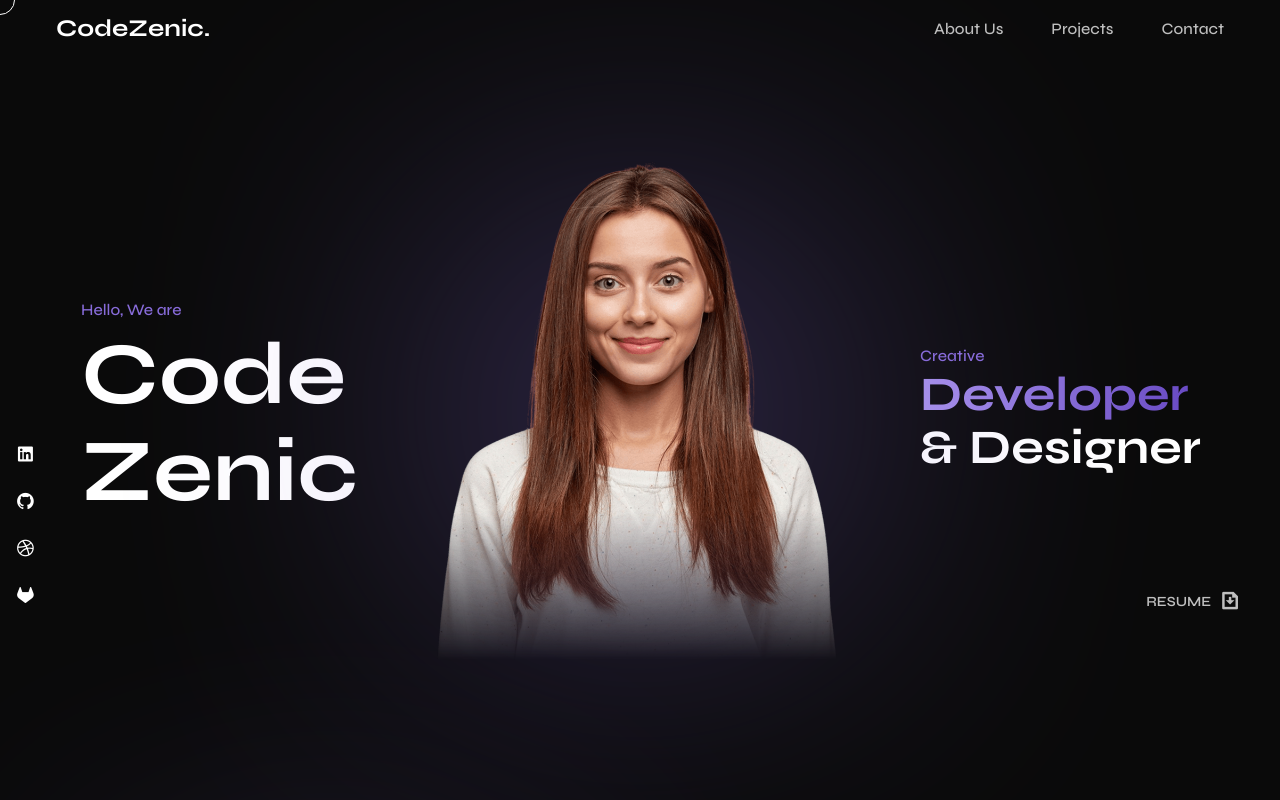
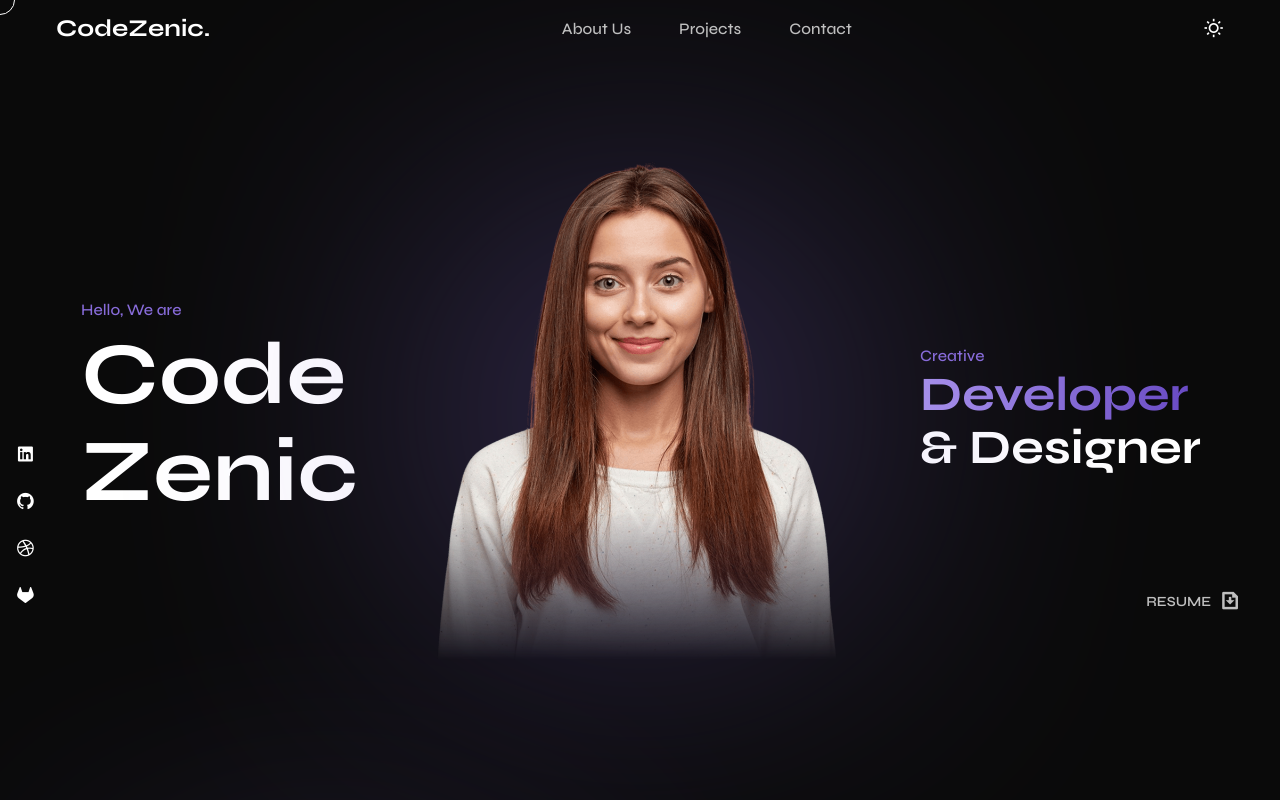
Before and after one commit to binhphanbp/portfolio-digital-marketing, a Next.js app: page / in a window 1280 px wide. Shown: the top 800 px of the page. Built offline with nearby package versions, Linux system fonts and the light colour scheme.

Commit message:
feat: dark/light mode switch

```diff
--- /dev/null
+++ b/app/ThemeProvider.jsx
@@ -0,0 +1,7 @@
+"use client";
+
+import { ThemeProvider as NextThemesProvider } from "next-themes";
+
+export function ThemeProvider({ children, ...props }) {
+  return <NextThemesProvider {...props}>{children}</NextThemesProvider>;
+}
--- a/app/globals.css
+++ b/app/globals.css
@@ -39,6 +39,16 @@
   /*========== z index ==========*/
   --z-tooltip: 10;
   --z-fixed: 100;
+}
+
+/*========== Light Theme Variables ==========*/
+.light {
+  --title-color: hsl(0, 0%, 10%);
+  --text-color: hsl(0, 0%, 30%);
+  --text-color-light: hsl(0, 0%, 50%);
+  --body-color: hsl(0, 0%, 98%);
+  --container-color: hsl(0, 0%, 100%);
+  --border-color: hsl(0, 0%, 90%);
 }
 
 /*========== Responsive typography ==========*/
--- a/app/layout.js
+++ b/app/layout.js
@@ -9,19 +9,23 @@ export const metadata = {
   description: "Responsive portfolio website created by Bedimcode and converted to Next.js by Antigravity",
 };
 
+import { ThemeProvider } from "./ThemeProvider";
+
 export default function RootLayout({ children }) {
   return (
-    <html lang="en">
+    <html lang="en" suppressHydrationWarning>
       <head>
         <link rel="shortcut icon" href="/img/favicon.png" type="image/x-icon" />
         <link rel="stylesheet" href="/css/remixicon.min.css" />
       </head>
       <body>
-        <Header />
-        {children}
-        <Footer />
-        <ScrollUp />
-        <CustomCursor />
+        <ThemeProvider attribute="class" defaultTheme="dark" enableSystem={false}>
+          <Header />
+          {children}
+          <Footer />
+          <ScrollUp />
+          <CustomCursor />
+        </ThemeProvider>
       </body>
     </html>
   );
--- a/components/Header.jsx
+++ b/components/Header.jsx
@@ -1,11 +1,19 @@
 "use client";
 import React, { useState, useEffect } from "react";
 import Link from "next/link";
+
+import { useTheme } from "next-themes";
 
 export default function Header() {
   const [isMenuOpen, setIsMenuOpen] = useState(false);
   const [isBlur, setIsBlur] = useState(false);
   const [activeSection, setActiveSection] = useState("");
+  const { theme, setTheme } = useTheme();
+  const [mounted, setMounted] = useState(false);
+
+  useEffect(() => {
+    setMounted(true);
+  }, []);
 
   const toggleMenu = () => setIsMenuOpen(!isMenuOpen);
   const closeMenu = () => setIsMenuOpen(false);
@@ -84,9 +92,24 @@ export default function Header() {
           </div>
         </div>
 
-        {/* Toggle button */}
-        <div className="nav__toggle" id="nav-toggle" onClick={toggleMenu}>
-          <i className="ri-apps-2-line"></i>
+        <div style={{ display: "flex", alignItems: "center", columnGap: "1rem" }}>
+          {/* Theme button */}
+          {mounted && (
+            <i
+              className={theme === "light" ? "ri-moon-line" : "ri-sun-line"}
+              onClick={() => setTheme(theme === "light" ? "dark" : "light")}
+              style={{
+                fontSize: "1.25rem",
+                color: "var(--title-color)",
+                cursor: "pointer",
+              }}
+            ></i>
+          )}
+
+          {/* Toggle button */}
+          <div className="nav__toggle" id="nav-toggle" onClick={toggleMenu}>
+            <i className="ri-apps-2-line"></i>
+          </div>
         </div>
       </nav>
     </header>
--- a/package.json
+++ b/package.json
@@ -12,6 +12,7 @@
   "dependencies": {
     "animejs": "^3.2.2",
     "next": "14.2.3",
+    "next-themes": "^0.4.6",
     "react": "^18",
     "react-dom": "^18",
     "scrollreveal": "^4.0.9",
```
Also changed, not shown: 1 other file (tests, documents, lock files or other folders).
